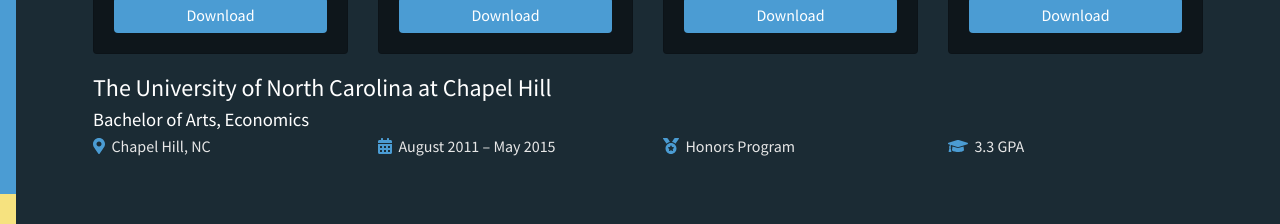
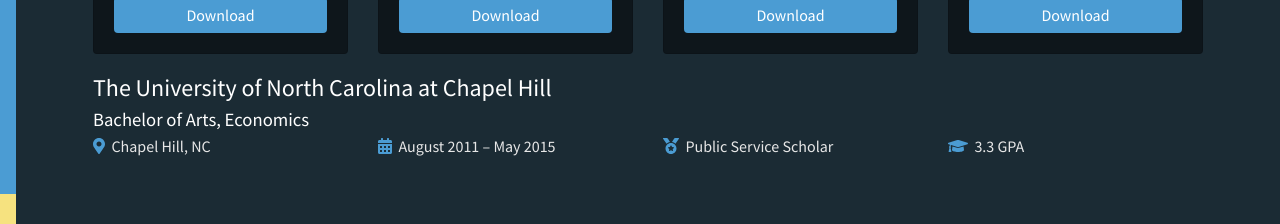
Before and after one commit to bleonard33/personal-site, a React (Create React App) app: page / in a window 1280 px wide. Shown: the part 2320-2544 px from the top of the page. Built offline with nearby package versions, Linux system fonts and the light colour scheme; a web font is replaced by a local one.

Commit message:
Sub BPSS for honors program

```diff
--- a/src/data.js
+++ b/src/data.js
@@ -238,7 +238,7 @@
     startDate: "August 2011",
     endDate: "May 2015",
     gpa: 3.3,
-    awards: "Honors Program"
+    awards: "Public Service Scholar"
   }
 ]
 
```
